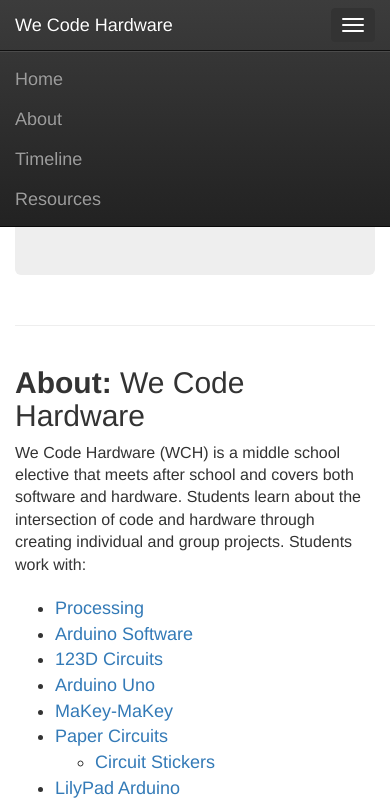
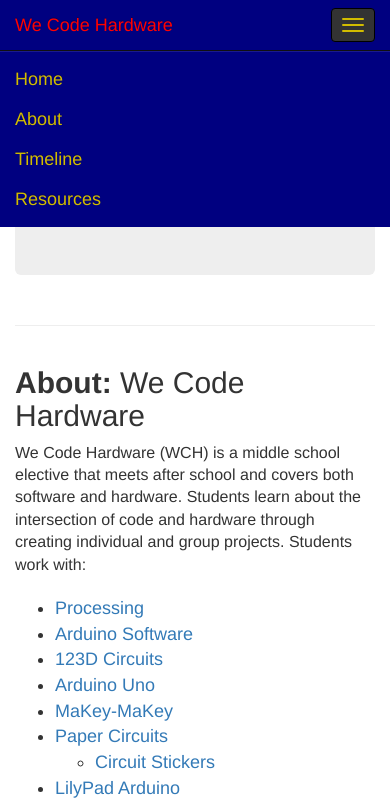
Before and after one commit to wecodehardware/wecodehardware.github.io, a plain HTML site: page index.html in a window 390 px wide. Both pictures are taken after a click on the button "Toggle navigation". Shown: the top 811 px of the page. Drawn offline with nearby package versions, Linux system fonts and the light colour scheme.

Commit message:
navbar css

```diff
--- a/index.html
+++ b/index.html
@@ -31,7 +31,7 @@
                     <span class="icon-bar"></span>
                     <span class="icon-bar"></span>
                 </button>
-                <a class="navbar-brand" href="index.html">We Code Hardware</a>
+                <a class="navbar-brand" href="index.html"><!-- <div class="logo"></div> -->We Code Hardware</a>
             </div>
             <div id="navbar" class="navbar-collapse collapse">
                 <ul class="nav navbar-nav">
@@ -159,7 +159,7 @@
                     <div class="col-lg-12">
                         <ul class="list-inline">
                             <li>
-                                <a href="index.html">Top</a>
+                                <a href="#top">Top</a>
                             </li>
                             <li class="footer-menu-divider">&sdot;</li>
                             <li>
--- a/new.css
+++ b/new.css
@@ -25,10 +25,71 @@ li {
   width: auto;
 }
 
-/*.navbar-brand{
-  color: #ffffff;
-}*/
+/* The navbar itself*/
+.navbar {
+  background-color: navy;
+  background: navy;
+  border-color: navy;
+}
 
+/* Navbar text color */
+.navbar .nav > li > a {
+  color:  #D2BC00;
+}
+
+/* Navbar brand */
+.navbar-default .navbar-brand {
+  color:  #D2BC00;
+}
+
+/*Navbar Brand Text*/
+.navbar-inverse .navbar-brand {
+  color:  #F30017;
+}
+
+/*Navbar Brand Text Hover*/
+.navbar-inverse .navbar-brand:hover, .navbar-inverse .navbar-brand:focus{
+  color:  red;
+}
+
+/* Navbar Hovering */
+.navbar .nav > li > a:hover {
+  color:  #F8F80B;
+}
+
+/* Hamburger lines */
+.navbar-inverse .navbar-toggle .icon-bar {
+  background-color: #D2BC00;
+}
+
+/* Hamburger border */
+.navbar-inverse .navbar-toggle {
+  border-color:#000
+}
+
+/* Hamburger */
+.navbar-toggle {
+  background-color: #0000AD;
+  border: 1px solid transparent;
+}
+
+/* Hover above hamburger */
+.navbar-inverse .navbar-toggle:hover {
+  background-color: #0000EE;
+}
+
+/*.logo {
+    height: 15px;
+    width: 16px;
+    margin-right: 4px;
+    margin-top:2px;
+    display: inline-block;
+    background-image: url(img/led.png);
+    background-size: contain;
+    background-repeat: no-repeat;
+    background-position: center center;
+}
+*/
 .footer {
 	width:100%;
 	height:80px;
```
Also changed, not shown: img/led.png (added).
